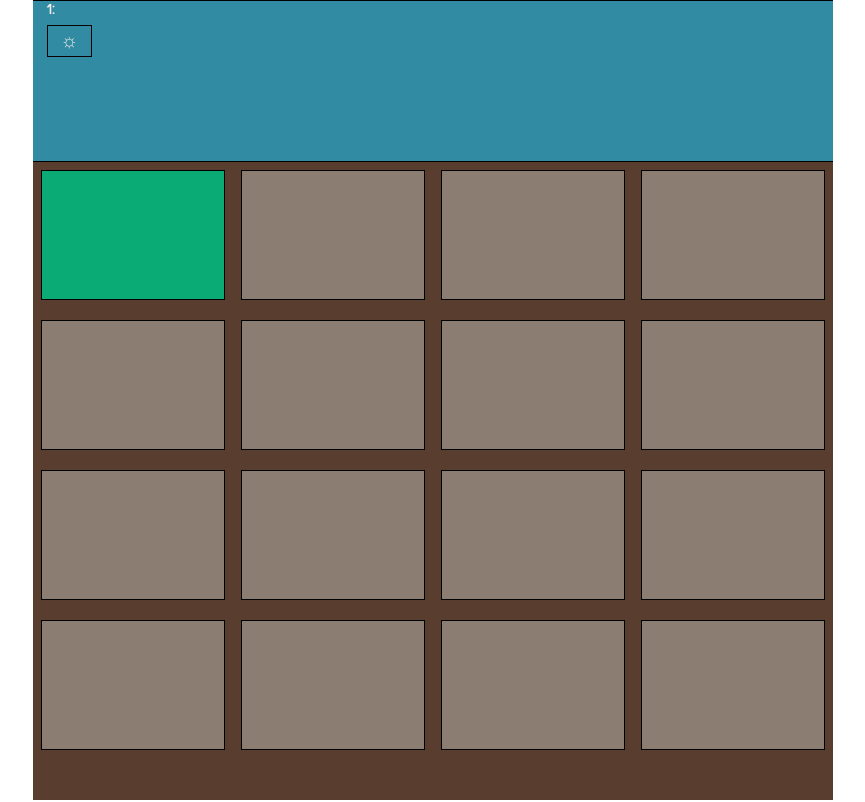
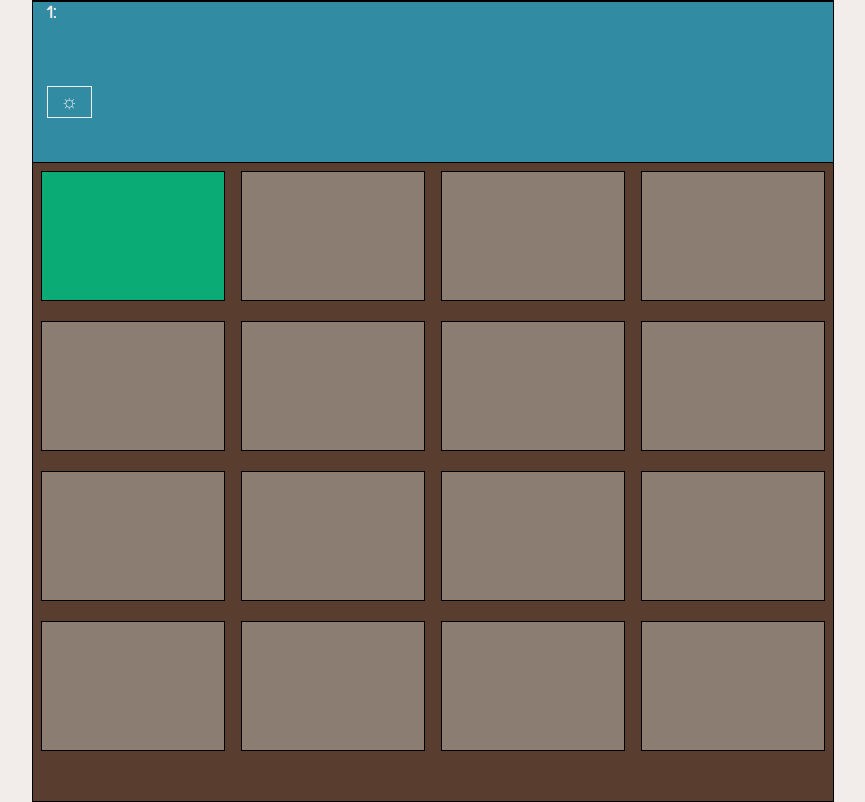
Before and after one commit to CannonFodderr/Sampler, a React (Create React App) app: page / in a window 1280 px wide. Both pictures are taken after a click on the button "START". Shown: the whole page, without its empty margins (207-1072 px from the left). Built offline with nearby package versions, Linux system fonts and the light colour scheme.

Commit message:
Updated Style for Pads Grid and Hud

```diff
--- a/src/components/App/App.js
+++ b/src/components/App/App.js
@@ -2,13 +2,14 @@ import React, {useContext} from 'react';
 import {Context} from '../../contexts/SamplerContext';
 import SamplerGrid from '../SamplerGrid/SamplerGrid';
 import StartScreen from '../StartScreen/StartScreen';
+import Colors from '../../Config/ColorScheme';
 
 export default function App () {
     const context = useContext(Context);
     const renderAppContent = () => {
         if(!context.ctx) return <StartScreen />
         return (
-            <div>
+            <div style={{backgroundColor: Colors.white}}>
                 <SamplerGrid />
             </div>
         )
--- a/src/components/Controls/Controls.css
+++ b/src/components/Controls/Controls.css
@@ -10,16 +10,19 @@
 .ctl-btn{
     height: 100%;
     width: fit-content;
-    border: 1px solid #0B0002;
+    border: 1px solid #F2EDEA;
     color: #F2EDEA;
     background-color: transparent;
     padding: 0.5vh 1vw;
     transition: 0.3s ease-in-out;
     cursor: pointer;
     font-size: 1.2em;
+    font-weight: 800;
+    margin: 7vh 1vw 0vh 0vw;
+    outline: none;
 }
 .ctl-btn:hover{
     color: #F2EDEA;
-    background-color: #14ABBD;
+    background-color: #0B0002;
     border: 1px solid #0B0002;
 }
--- a/src/components/SamplerGrid/SamplerGrid.css
+++ b/src/components/SamplerGrid/SamplerGrid.css
@@ -5,4 +5,5 @@
     height: 100vh;
     background: #3e3e3e;
     margin: 0 auto;
+    border: 1px solid black;
 }
--- a/src/components/WaveformDisplay/WaveformDisplay.js
+++ b/src/components/WaveformDisplay/WaveformDisplay.js
@@ -40,7 +40,7 @@ export default () => {
             ref={canvasRef}
             style={{backgroundColor: Colors.blue, width: "100%", height: "20vh", position: "absolute", left: 0}}
             />
-            <h5 style={{position: "relative", top: 0, margin: 0}} className="pad-name">{context.selectedPad + 1}: {selectedSource.name}</h5>
+            <h4 style={{position: "relative", top: 0, margin: 0}} className="pad-name">{context.selectedPad + 1}: {selectedSource.name}</h4>
             <Controls editToggleText={editToggleText} />
         </div>
 }
--- a/src/contexts/SamplerContext.js
+++ b/src/contexts/SamplerContext.js
@@ -46,7 +46,9 @@ export function SamplerContextStore(props) {
                 let name = file.name.split('.')[0]
                 let waveformData = buffer.getChannelData(0)
                 sourcesList[state.selectedPad] = {buffer: buffer, name, isPlaying: false, waveformData}
-                setState({...state, sources: sourcesList})
+                let gridPadsArr = state.gridPadsArr;
+                gridPadsArr[state.selectedPad].sampleEnd = buffer.duration;
+                setState({...state, sources: sourcesList, gridPadsArr})
             })
         }
         reader.readAsArrayBuffer(file);
@@ -63,7 +65,7 @@ export function SamplerContextStore(props) {
             let newPadsArr = state.gridPadsArr;
             newPadsArr[padId].source = newSource;
             setState({...state, gridPadsArr: newPadsArr, selectedPad: padId})
-            state.gridPadsArr[padId].source.start(state.ctx.currentTime, state.gridPadsArr[padId].sampleStart /100 , state.gridPadsArr[padId].sampleEnd);
+            state.gridPadsArr[padId].source.start(state.ctx.currentTime, state.gridPadsArr[padId].sampleStart , state.gridPadsArr[padId].sampleEnd);
             state.gridPadsArr[padId].source.stop(state.ctx.currentTime + state.gridPadsArr[padId].sampleEnd)
             ;
         } else {
```
